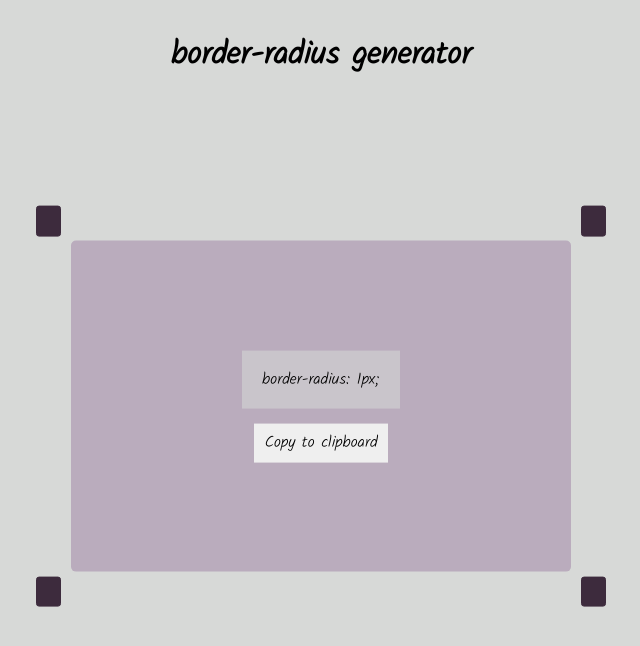
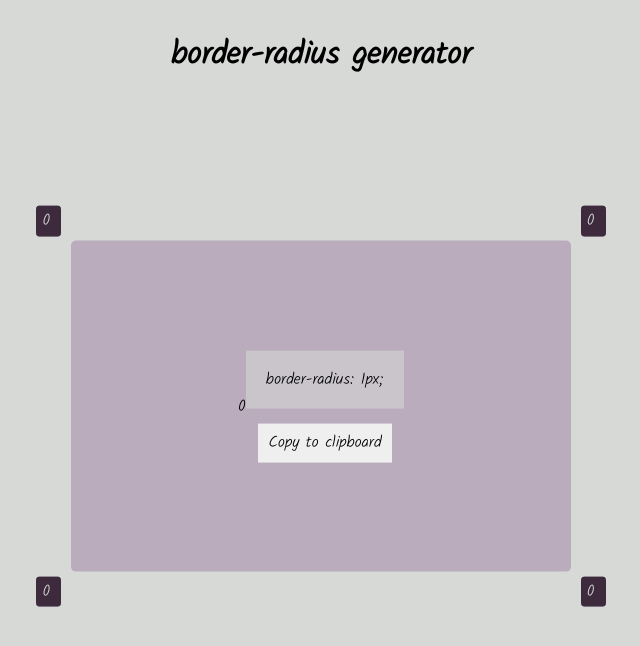
Before and after one commit to s0xzwasd/border-radius-for-us, a React (Create React App) app: page / in a window 1280 px wide. Shown: the top 646 px of the page, without its empty margins (319-959 px from the left). Built offline with nearby package versions, Linux system fonts and the light colour scheme.

Commit message:
feat: add initial values to inputs

```diff
--- a/src/Layouts/Main.tsx
+++ b/src/Layouts/Main.tsx
@@ -9,7 +9,7 @@ const Layout: React.SFC = () => {
   return (
     <div className={styles.wrapper}>
       <Header>border-radius generator</Header>
-      <Rectangle>
+      <Rectangle currentValue={0}>
         <Clipboard />
         <Input absolute position="to-top-left" />
         <Input absolute position="to-top-right" />
--- a/src/components/Input/Input.tsx
+++ b/src/components/Input/Input.tsx
@@ -1,15 +1,40 @@
-import React from 'react';
+import React, { ChangeEvent } from 'react';
 import styles from './Input.module.scss';
 
+// TODO: add types
 type Props = {
   absolute: true | false;
   position?: 'to-top-left' | 'to-top-right' | 'to-bottom-left' | 'to-bottom-right';
 };
 
-const Input: Function = ({ absolute, position }: Props) => {
-  return (
-    <input className={`${styles.input} ${absolute ? styles.absolute : null} ${styles[position ? position : 0]}`} />
-  );
+type State = {
+  value: number | string;
 };
 
+class Input extends React.PureComponent<Props, State> {
+  constructor(props: Props) {
+    super(props);
+
+    this.state = {
+      value: 0,
+    };
+  }
+
+  handleChange = (e: ChangeEvent<HTMLInputElement>) => {
+    this.setState({ value: e.target.value });
+  };
+
+  render() {
+    const { absolute, position } = this.props;
+
+    return (
+      <input
+        className={`${styles.input} ${absolute ? styles.absolute : null} ${styles[position ? position : 0]}`}
+        value={this.state.value}
+        onChange={this.handleChange}
+      />
+    );
+  }
+}
+
 export default Input;
--- a/src/components/Rectangle/Rectangle.tsx
+++ b/src/components/Rectangle/Rectangle.tsx
@@ -1,10 +1,15 @@
 import React from 'react';
 import styles from './Rectangle.module.scss';
 
-type Props = { children?: React.ReactNode };
+type Props = { currentValue?: string | number; children?: React.ReactNode };
 
-const Rectangle: React.SFC = ({ children }: Props) => {
-  return <div className={styles.rectangle}>{children}</div>;
+const Rectangle = ({ currentValue, children }: Props) => {
+  return (
+    <div className={styles.rectangle}>
+      <div>{currentValue}</div>
+      {children}
+    </div>
+  );
 };
 
 export default Rectangle;
```
